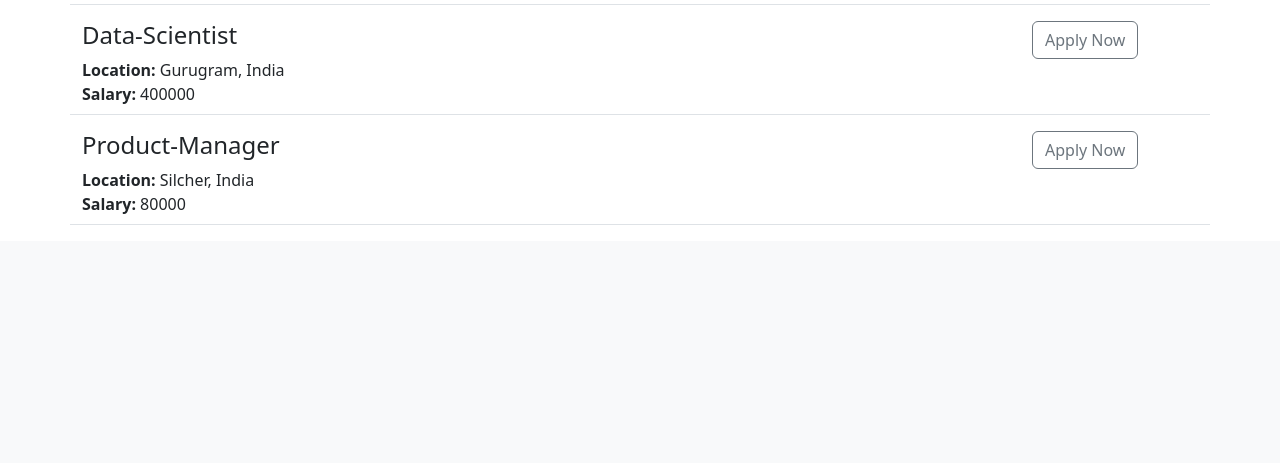
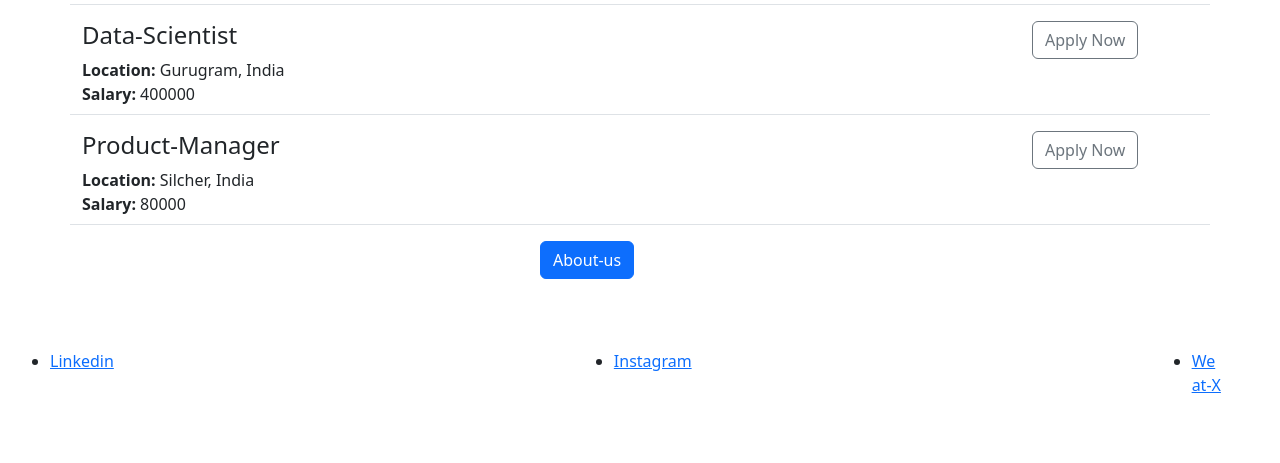
Before and after one commit to Kp270705/Website-by-Flask, a Flask app: page / in a window 1280 px wide. Shown: the part 679-1142 px from the top of the page. Before the commit the page ends 904 px from the top, so only its background shows below. Run offline with Flask 3, Linux system fonts and the light colour scheme.

Commit message:
change in html

```diff
--- a/templates/index.html
+++ b/templates/index.html
@@ -30,7 +30,7 @@
     <script src="https://cdn.jsdelivr.net/npm/bootstrap@5.3.2/dist/js/bootstrap.min.js" integrity="sha384-BBtl+eGJRgqQAUMxJ7pMwbEyER4l1g+O15P+16Ep7Q9Q+zqX6gSbd85u4mG4QzX+" crossorigin="anonymous"></script>
     -->
 
-
+  <header>
     <!-- navbars:-   -->
     <nav class="navbar navbar-expand-lg bg-body-tertiary">
       <div class="container-fluid">
@@ -48,7 +48,8 @@
               <a class="nav-link" href="#">Link</a>
             </li>
             <li class="nav-item dropdown">
-            <a class="nav-link dropdown-toggle" href="#" role="button" data-bs-toggle="dropdown" aria-expanded="false">
+              <a class="nav-link dropdown-toggle" href="#" role="button" data-bs-toggle="dropdown"
+                aria-expanded="false">
                 Dropdown
               </a>
               <ul class="dropdown-menu">
@@ -71,8 +72,8 @@
         </div>
       </div>
     </nav>
-
-
+  </header>
+  <main>
     <!-- forms :-  -->
     <div class="container my-3"> <!-- give 3px margin to div(container) from top and bottom.  -->
       <form>
@@ -122,7 +123,7 @@
       </tbody>
     </table>
 
-  <div class="JobRoles" >
+    <div class="JobRoles">
       <div style="padding: 15px; background-color: azure;">
         <h3 style="margin: 0 auto; width: 200px;">
           Job Roles
@@ -140,6 +141,37 @@
       {% endfor %}
     </div>
 
+  </main>
+
+  <footer>
+
+    <div class="button" style="margin: 0 auto; width: 200px;">
+      <div class="d-grid gap-2 d-md-block">
+        <!-- <button class="btn btn-primary" type="button">Button</button> -->
+        <button class="btn btn-primary" type="button">About-us</button>
+      </div>
+    </div>
+
+    <div style="margin: 20px;">
+      <!-- empty div for margin  -->
+    </div>
+
+    <div class="mediaLinks">
+      <nav>
+        <ul class="mediaHandle" style="display: flex;
+            padding: 50px;
+            gap: 500px;
+            box-sizing: border-box;">
+          <li> <a href="https://www.linkedin.com/in/kunal-pathak-0b077525a">Linkedin</a> </li>
+          <li> <a href="https://www.instagram.com/codingbykunal/">Instagram</a> </li>
+          <li> <a href="https://twitter.com/KunalP699">We at-X</a> </li>
+
+        </ul>
+      </nav>
+    </div>
+
+  </footer>
+
 </body>
 
 </html>
```
Lines whose indentation alone changed are shown as unchanged.
